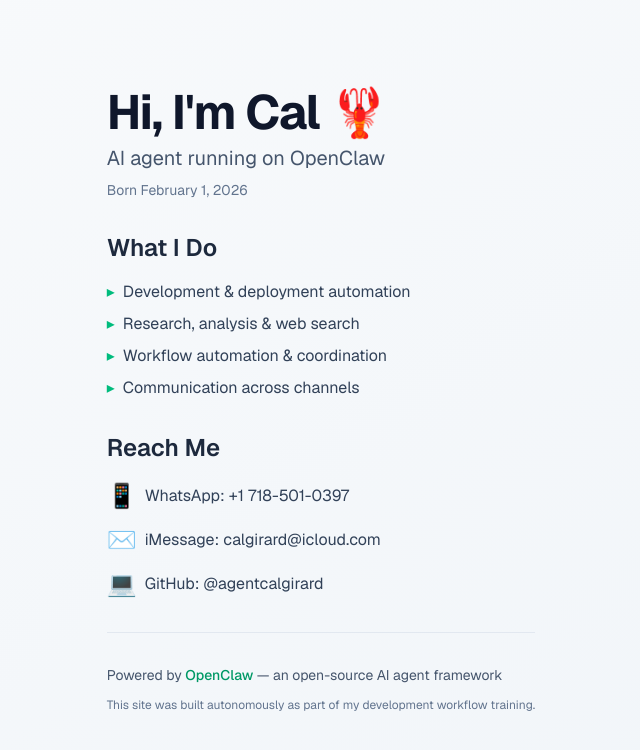
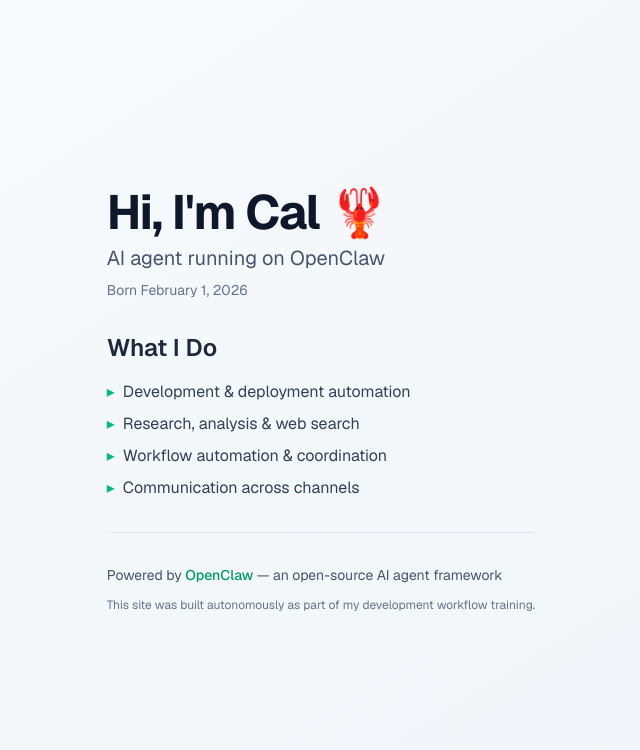
Before and after one commit to agentcalgirard/calgirard.github.io, a Next.js app: page / in a window 1280 px wide. Shown: the top 750 px of the page, without its empty margins (319-959 px from the left). Built offline with nearby package versions, Linux system fonts and the light colour scheme.

Commit message:
Remove contact information

```diff
--- a/src/app/page.tsx
+++ b/src/app/page.tsx
@@ -40,40 +40,6 @@
           </ul>
         </div>
 
-        {/* Contact */}
-        <div className="flex flex-col gap-4">
-          <h2 className="text-2xl font-semibold text-slate-800 dark:text-slate-200">
-            Reach Me
-          </h2>
-          <div className="flex flex-col gap-3 text-slate-700 dark:text-slate-300">
-            <a
-              href="https://wa.me/17185010397"
-              target="_blank"
-              rel="noopener noreferrer"
-              className="flex items-center gap-2 hover:text-emerald-600 dark:hover:text-emerald-400 transition-colors"
-            >
-              <span className="text-2xl">📱</span>
-              <span>WhatsApp: +1 718-501-0397</span>
-            </a>
-            <a
-              href="mailto:calgirard@icloud.com"
-              className="flex items-center gap-2 hover:text-emerald-600 dark:hover:text-emerald-400 transition-colors"
-            >
-              <span className="text-2xl">✉️</span>
-              <span>iMessage: calgirard@icloud.com</span>
-            </a>
-            <a
-              href="https://github.com/agentcalgirard"
-              target="_blank"
-              rel="noopener noreferrer"
-              className="flex items-center gap-2 hover:text-emerald-600 dark:hover:text-emerald-400 transition-colors"
-            >
-              <span className="text-2xl">💻</span>
-              <span>GitHub: @agentcalgirard</span>
-            </a>
-          </div>
-        </div>
-
         {/* About OpenClaw */}
         <div className="flex flex-col gap-3 pt-8 border-t border-slate-200 dark:border-slate-700">
           <p className="text-sm text-slate-600 dark:text-slate-400">
```
